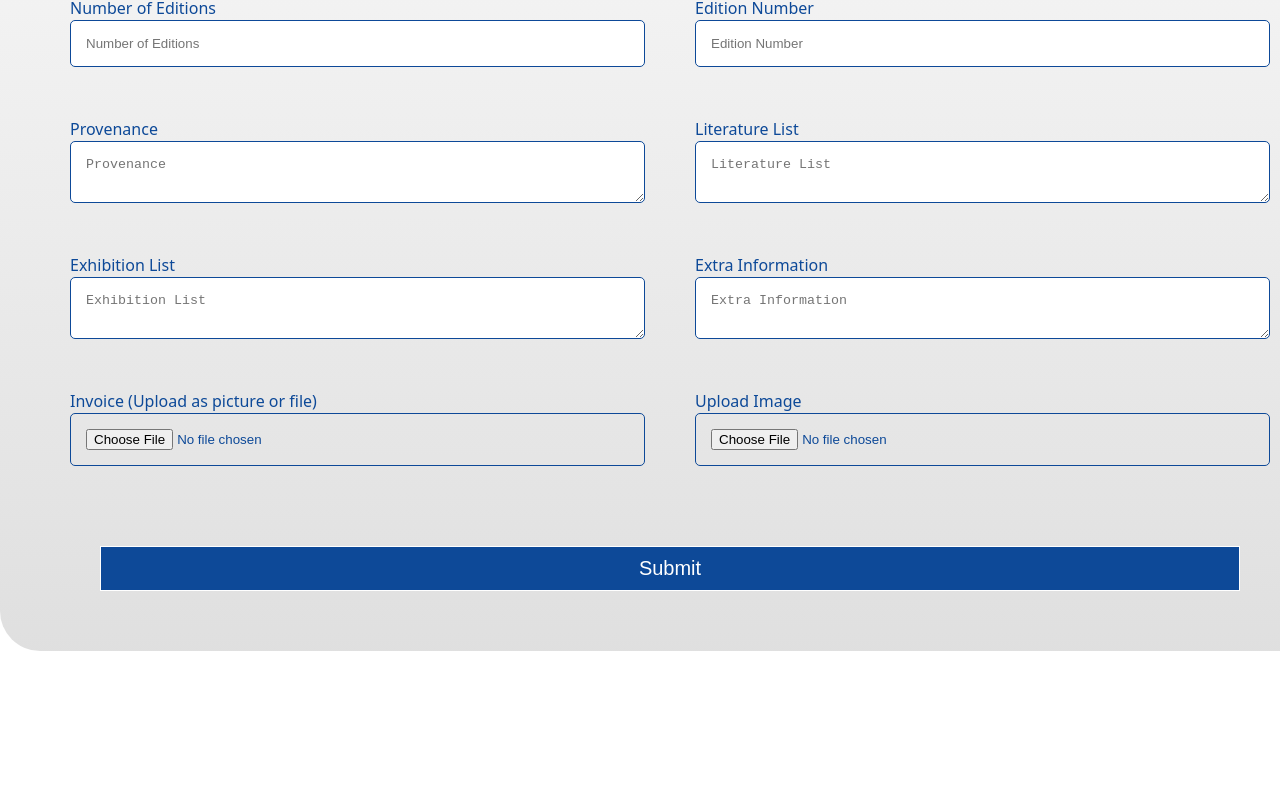
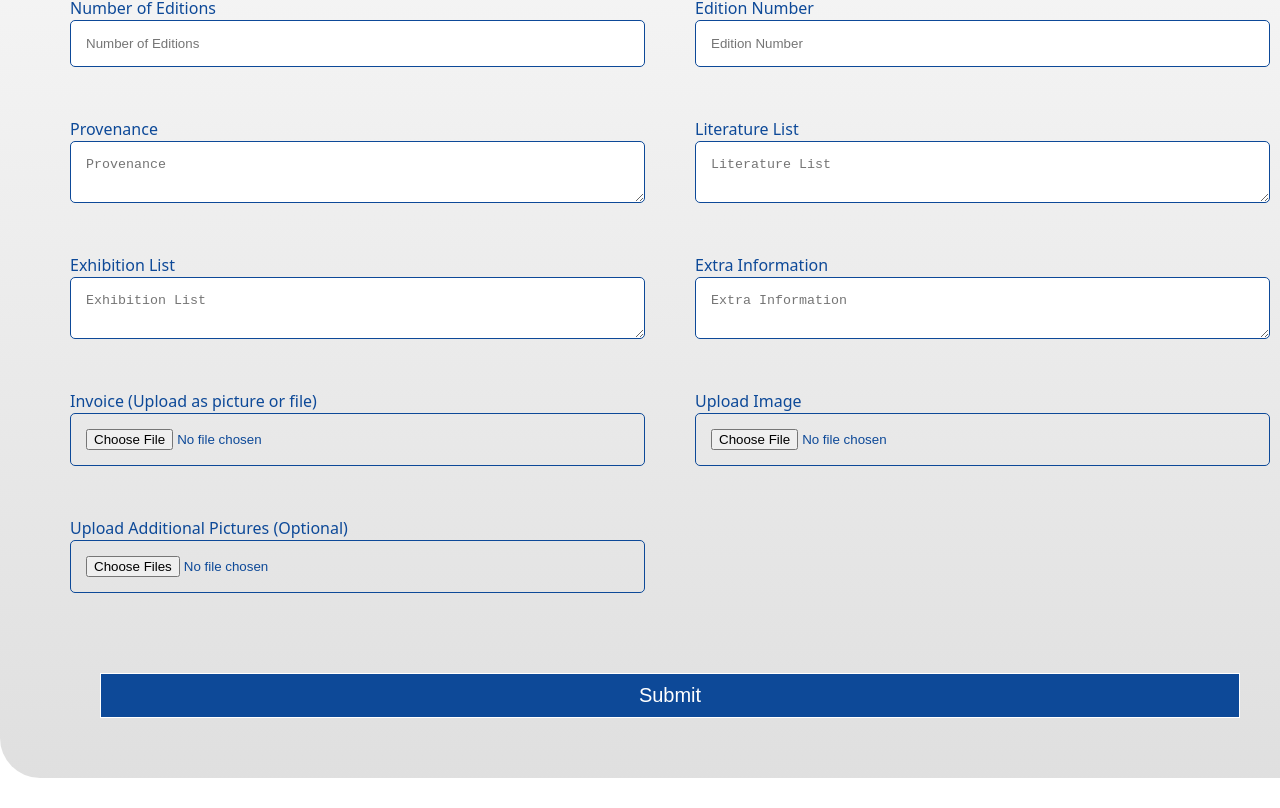
Before and after one commit to Usman-Javed-07/Artwork-management-frontend, a React (Vite) app: page /ArtworkList in a window 1280 px wide. Shown: the part 627-1435 px from the top of the page. Before the commit the page ends 1308 px from the top, so only its background shows below. Built offline with nearby package versions, Linux system fonts and the light colour scheme; sample sign-in values are in the browser's storage.

Commit message:
update upload addtional image

```diff
--- a/src/pages/ArtworkList/ArtworkList.jsx
+++ b/src/pages/ArtworkList/ArtworkList.jsx
@@ -20,15 +20,18 @@ const ArtworkForm = () => {
     exhibitionList: "",
     extraInformation: "",
     invoice: null,
+    additionalPictures: [],
   });
 
   const [file, setFile] = useState(null);
   const [techniques, setTechniques] = useState(() => {
     const storedTechniques = JSON.parse(localStorage.getItem("techniques"));
-    return storedTechniques || {
+    return (
+      storedTechniques || {
         painting: ["oil", "tempera", "gouache"],
         sculpture: ["marble", "bronze"],
-    };
+      }
+    );
   });
 
   const [mediums, setMediums] = useState(() => {
@@ -36,6 +39,7 @@ const ArtworkForm = () => {
     return stored ? JSON.parse(stored) : [];
   });
 
+  const [additionalPictures, setAdditionalPictures] = useState([]);
   const [newMedium, setNewMedium] = useState("");
   const [newTechnique, setNewTechnique] = useState("");
   const [newSubTechnique, setNewSubTechnique] = useState("");
@@ -69,7 +73,10 @@ const ArtworkForm = () => {
 
   const handleAddNewTechnique = () => {
     const trimmedTechnique = newTechnique.trim();
-    if (trimmedTechnique && !techniques.hasOwnProperty.call(techniques, trimmedTechnique)) {
+    if (
+      trimmedTechnique &&
+      !techniques.hasOwnProperty.call(techniques, trimmedTechnique)
+    ) {
       setTechniques((prevTechniques) => {
         const updatedTechniques = {
           ...prevTechniques,
@@ -103,27 +110,34 @@ const ArtworkForm = () => {
     }
   };
 
-
   const handleSubmit = async (e) => {
     e.preventDefault();
 
     const formData = new FormData();
-    Object.keys(form).forEach((key) => formData.append(key, form[key]));
+    Object.keys(form).forEach((key) => {
+      if (key !== "invoice") {
+        formData.append(key, form[key]);
+      }
+    });
+
     if (file) formData.append("picture", file);
+    if (form.invoice) formData.append("invoice", form.invoice);
+
+    // Append additional pictures
+    additionalPictures.forEach((file) => {
+      formData.append("additionalPictures", file);
+    });
 
     try {
-      const response = await axios.post("http://localhost:5000/api/artworks", formData);
+      const response = await axios.post(
+        "http://localhost:5000/api/artworks",
+        formData
+      );
       console.log("Artwork submitted:", response.data);
       navigate("/Home");
     } catch (error) {
       console.error("Error submitting artwork:", error);
     }
-    if (!mediums.includes(form.medium)) {
-      const updated = [...mediums, form.medium];
-      setMediums(updated);
-      localStorage.setItem("mediums", JSON.stringify(updated));
-    }
-
   };
 
   return (
@@ -235,7 +249,11 @@ const ArtworkForm = () => {
                   placeholder="New technique name"
                   required
                 />
-                <button type="button" onClick={handleAddNewTechnique} className={styles.addNewTechnique}>
+                <button
+                  type="button"
+                  onClick={handleAddNewTechnique}
+                  className={styles.addNewTechnique}
+                >
                   Add New Technique
                 </button>
               </label>
@@ -254,7 +272,11 @@ const ArtworkForm = () => {
                   onChange={handleNewSubTechniqueChange}
                   placeholder="New sub-technique name"
                 />
-                <button type="button" onClick={handleAddSubTechnique} className={styles.addSubTechnique}>
+                <button
+                  type="button"
+                  onClick={handleAddSubTechnique}
+                  className={styles.addSubTechnique}
+                >
                   Add Sub Technique
                 </button>
               </label>
@@ -338,7 +360,6 @@ const ArtworkForm = () => {
               <option value="addNew">Add new medium...</option>
             </select>
           </label>
-
 
           {/* Other Fields */}
           <label>
@@ -434,7 +455,6 @@ const ArtworkForm = () => {
   </div>
 )} */}
 
-
           {/* Upload Image Field */}
           <label>
             Upload Image
@@ -445,13 +465,30 @@ const ArtworkForm = () => {
               required
             />
           </label>
+
+          <label>
+            Upload Additional Pictures (Optional)
+            <input
+              className={styles.ArtworkFormInput}
+              type="file"
+              name="additionalPictures"
+              multiple
+              onChange={(e) =>
+                setAdditionalPictures(Array.from(e.target.files))
+              }
+            />
+          </label>
+
           <div className={styles.artworkSubmitBtn}>
-            <button className={styles.submitButton} type="submit" form="artworkForm">
+            <button
+              className={styles.submitButton}
+              type="submit"
+              form="artworkForm"
+            >
               {id ? "Update" : "Submit"}
             </button>
           </div>
         </form>
-
       </div>
     </div>
   );
```
Lines whose indentation alone changed are shown as unchanged.
